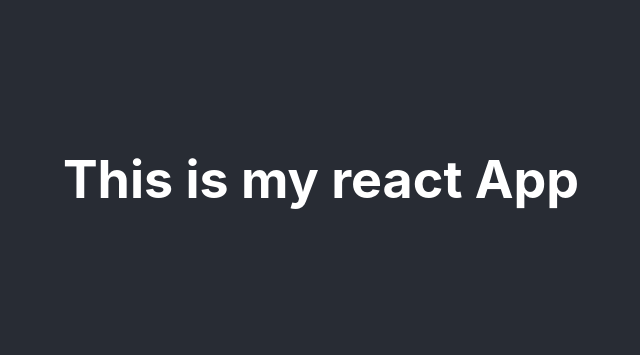
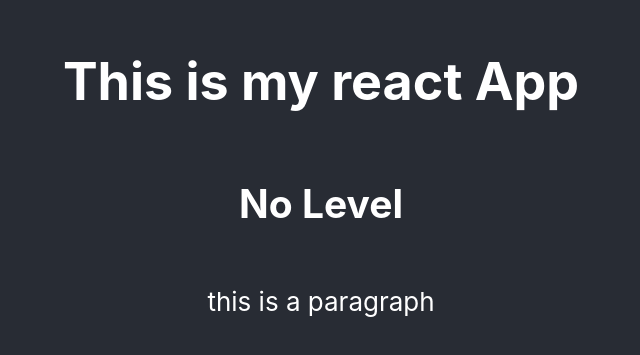
Before and after one commit to adebemaro/react-company-portfolio, a React (Create React App) app: page / in a window 1280 px wide. Shown: the part 221-576 px from the top of the page, without its empty margins (319-959 px from the left). Built offline with nearby package versions, Linux system fonts and the light colour scheme.

Commit message:
Second commit

```diff
--- a/src/App.js
+++ b/src/App.js
@@ -6,6 +6,8 @@ function App() {
     <div className="App">
       <header className="App-header">
         <h1>This is my react App</h1>
+        <h2> No Level</h2>
+        <p>this is a paragraph</p>
       </header>
     </div>
   );
```
